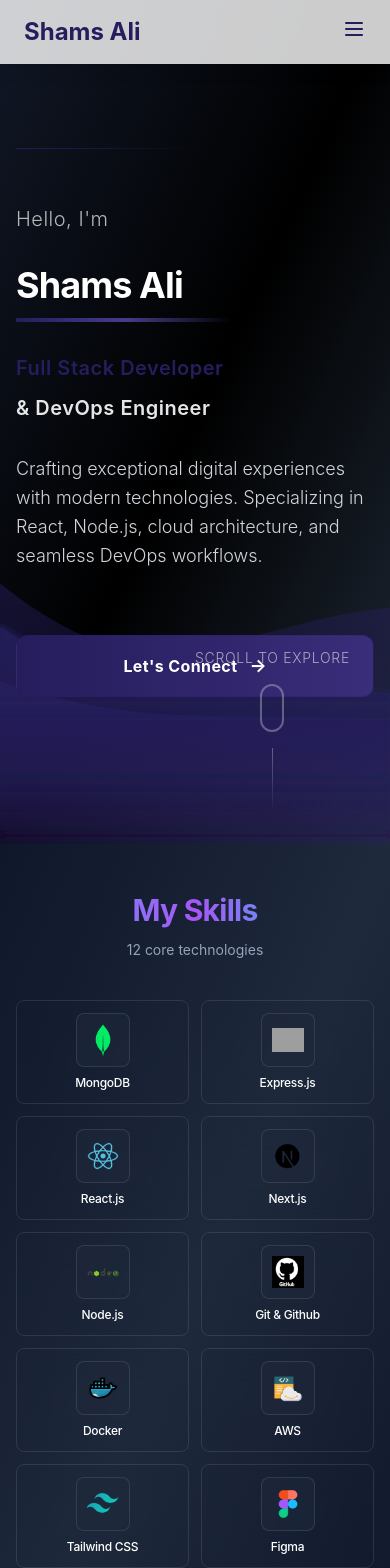
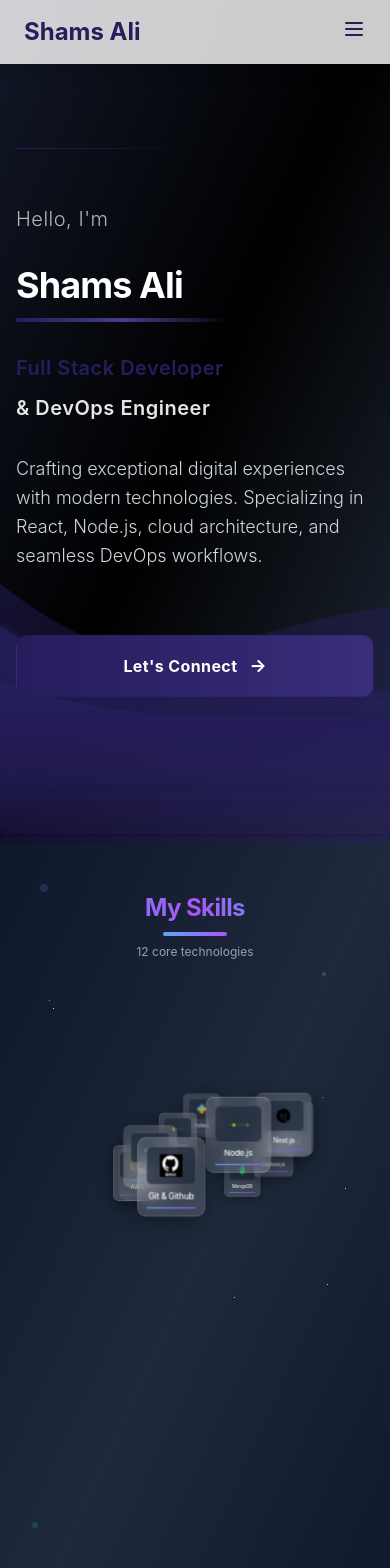
Before and after one commit to Shaikhshams17/portfolio, a Next.js app: page / in a window 390 px wide. Shown: the top 1568 px of the page. Built offline with nearby package versions, Linux system fonts and the light colour scheme; grey boxes are pictures that could not be loaded.

Commit message:
--changes for mobile

```diff
--- a/src/components/home/hero/hero.jsx
+++ b/src/components/home/hero/hero.jsx
@@ -266,47 +266,6 @@ export default function SimplifiedHeroSection() {
           <div className="hidden lg:block"></div>
         </div>
       </div>
-
-      {/* Scroll Indicator */}
-      <motion.div
-        className="absolute bottom-8 left-1/2 transform -translate-x-1/2 z-40 flex flex-col items-center"
-        initial={{ opacity: 0, y: 20 }}
-        animate={{ opacity: 1, y: 0 }}
-        transition={{ duration: 0.8, delay: 4 }}
-      >
-        <motion.div
-          className="text-white/60 text-sm mb-4 font-light tracking-wider"
-          animate={{ opacity: [0.6, 1, 0.6] }}
-          transition={{ duration: 2, repeat: Infinity, ease: "easeInOut" }}
-        >
-          SCROLL TO EXPLORE
-        </motion.div>
-
-        <motion.div
-          className="w-6 h-12 rounded-full border-2 border-white/30 relative overflow-hidden cursor-pointer group hover:border-[#251d5c]/60 transition-colors duration-300"
-          whileHover={{ scale: 1.1 }}
-        >
-          <motion.div
-            className="absolute top-2 left-1/2 transform -translate-x-1/2 w-1 h-3 bg-gradient-to-b from-[#251d5c] to-transparent rounded-full"
-            animate={{
-              y: [0, 16, 0],
-              opacity: [1, 0.3, 1]
-            }}
-            transition={{
-              duration: 2,
-              repeat: Infinity,
-              ease: "easeInOut"
-            }}
-          />
-        </motion.div>
-
-        <motion.div
-          className="w-px h-16 bg-gradient-to-b from-white/30 to-transparent mt-4"
-          initial={{ scaleY: 0 }}
-          animate={{ scaleY: 1 }}
-          transition={{ duration: 1, delay: 4.5 }}
-        />
-      </motion.div>
     </div>
   );
 }
--- a/src/components/home/skills/skills.jsx
+++ b/src/components/home/skills/skills.jsx
@@ -4,7 +4,103 @@ import { useRef, useEffect, useState, useCallback, useMemo } from "react";
 import { motion, useMotionValue, useSpring, AnimatePresence } from "framer-motion";
 import * as THREE from "three";
 
-// Simplified skill orbs with better positioning
+// Mobile-optimized skill orbs with touch interaction
+function MobileSkillOrbs({ skills }) {
+  const groupRef = useRef();
+
+  const positions = useMemo(() => {
+    return skills.map((_, index) => {
+      const angle = (index / skills.length) * Math.PI * 2;
+      const layer = Math.floor(index / 6); // 6 items per layer for mobile
+      const layerRadius = 4 - layer * 1.5; // Smaller radius for mobile
+      const x = Math.cos(angle) * layerRadius;
+      const z = Math.sin(angle) * layerRadius;
+      const y = (Math.sin(angle * 1.2) * 2) + (layer * 2);
+      return [x, y, z];
+    });
+  }, [skills.length]);
+
+  useFrame(({ clock }) => {
+    if (groupRef.current) {
+      groupRef.current.rotation.y = clock.getElapsedTime() * 0.08; // Slower rotation for mobile
+    }
+  });
+
+  return (
+    <group ref={groupRef}>
+      {skills.map((skill, index) => {
+        const [x, y, z] = positions[index];
+
+        return (
+          <Float
+            speed={1.5}
+            rotationIntensity={0.2}
+            floatIntensity={1.2}
+            key={skill.title}
+          >
+            <group position={[x, y, z]} scale={0.8}>
+              <Html center distanceFactor={8}>
+                <motion.div
+                  className="relative cursor-pointer"
+                  initial={{ opacity: 0, scale: 0 }}
+                  animate={{
+                    opacity: 1,
+                    scale: 1,
+                    transition: {
+                      delay: index * 0.1,
+                      duration: 0.8,
+                      type: "spring",
+                      stiffness: 120
+                    }
+                  }}
+                  whileTap={{
+                    scale: 0.9,
+                    transition: { type: "spring", stiffness: 400 }
+                  }}
+                >
+                  <div
+                    className="w-24 h-28 p-3 rounded-xl bg-white/15 backdrop-blur-lg border border-white/25 transition-all duration-300 group active:bg-white/20"
+                    style={{
+                      boxShadow: "0 8px 32px rgba(0, 0, 0, 0.3)"
+                    }}
+                  >
+                    {/* Icon container */}
+                    <div className="mb-2">
+                      <div className="bg-slate-800/70 p-2.5 rounded-lg border border-white/15">
+                        <img
+                          src={skill.img}
+                          alt={skill.title}
+                          className="w-8 h-8 object-contain mx-auto"
+                        />
+                      </div>
+                    </div>
+
+                    {/* Title */}
+                    <h3 className="text-white text-xs font-medium text-center mb-2">
+                      {skill.title}
+                    </h3>
+
+                    {/* Progress bar */}
+                    <div className="h-0.5 bg-slate-600/50 rounded-full overflow-hidden">
+                      <motion.div
+                        className="h-full bg-gradient-to-r from-blue-400 to-purple-500 rounded-full"
+                        initial={{ width: 0 }}
+                        animate={{ width: "100%" }}
+                        transition={{ delay: index * 0.1 + 1.2, duration: 1.2 }}
+                      />
+                    </div>
+                  </div>
+                </motion.div>
+              </Html>
+            </group>
+          </Float>
+        );
+      })}
+    </group>
+  );
+}
+
+// Desktop skill orbs (unchanged)
 function SkillOrbs({ skills, deviceSize }) {
   const groupRef = useRef();
 
@@ -132,7 +228,112 @@ function SimpleLighting() {
   );
 }
 
-// Compact desktop experience
+// Enhanced mobile experience with 3D
+function EnhancedMobile({ skills }) {
+  const [showInstructions, setShowInstructions] = useState(true);
+
+  useEffect(() => {
+    const timer = setTimeout(() => {
+      setShowInstructions(false);
+    }, 4000);
+
+    return () => clearTimeout(timer);
+  }, []);
+
+  return (
+    <div className="py-8 px-4 min-h-screen bg-gradient-to-br from-slate-900 via-slate-800 to-slate-900 relative overflow-hidden">
+      {/* Background particles */}
+      <div className="absolute inset-0 opacity-30">
+        <div className="absolute top-10 left-10 w-2 h-2 bg-blue-400 rounded-full animate-pulse" />
+        <div className="absolute top-32 right-16 w-1 h-1 bg-purple-400 rounded-full animate-pulse" style={{ animationDelay: '1s' }} />
+        <div className="absolute bottom-40 left-8 w-1.5 h-1.5 bg-cyan-400 rounded-full animate-pulse" style={{ animationDelay: '2s' }} />
+        <div className="absolute bottom-20 right-12 w-1 h-1 bg-pink-400 rounded-full animate-pulse" style={{ animationDelay: '3s' }} />
+      </div>
+
+      {/* Touch instructions overlay */}
+      <AnimatePresence>
+        {showInstructions && (
+          <motion.div
+            className="absolute top-4 left-4 right-4 z-10 text-center"
+            initial={{ opacity: 0, y: -20 }}
+            animate={{ opacity: 1, y: 0 }}
+            exit={{ opacity: 0, y: -20 }}
+            transition={{ duration: 0.6 }}
+          >
+            <div className="bg-black/40 backdrop-blur-sm rounded-lg p-3 border border-white/20">
+              <p className="text-white text-xs">
+                👆 Touch and drag to explore • Tap skills to interact
+              </p>
+            </div>
+          </motion.div>
+        )}
+      </AnimatePresence>
+
+      {/* Header */}
+      <motion.div
+        className="text-center mb-6 mt-4"
+        initial={{ opacity: 0, y: -20 }}
+        animate={{ opacity: 1, y: 0 }}
+        transition={{ duration: 0.8 }}
+      >
+        <motion.h2 className="text-2xl font-bold mb-2 bg-gradient-to-r from-blue-400 via-purple-500 to-cyan-400 bg-clip-text text-transparent">
+          My Skills
+        </motion.h2>
+        <motion.div
+          className="w-16 h-1 bg-gradient-to-r from-blue-400 to-purple-500 mx-auto rounded-full mb-2"
+          initial={{ width: 0 }}
+          animate={{ width: 64 }}
+          transition={{ delay: 0.5, duration: 0.8 }}
+        />
+        <motion.p className="text-slate-400 text-xs">
+          {skills.length} core technologies
+        </motion.p>
+      </motion.div>
+
+      {/* 3D Skills Container */}
+      <div className="relative h-96 w-full touch-manipulation">
+        <Canvas
+          camera={{ position: [0, 0, 12], fov: 70 }}
+          gl={{
+            antialias: true,
+            alpha: true,
+            powerPreference: "high-performance"
+          }}
+        >
+          <SimpleLighting />
+          <MobileSkillOrbs skills={skills} />
+          <Stars
+            radius={80}
+            depth={40}
+            count={200}
+            factor={1.5}
+            saturation={0.2}
+            fade
+            speed={0.5}
+          />
+          <OrbitControls
+            enableZoom={true}
+            minDistance={8}
+            maxDistance={20}
+            enablePan={true}
+            enableRotate={true}
+            rotateSpeed={0.8}
+            autoRotate={true}
+            autoRotateSpeed={0.5}
+            dampingFactor={0.05}
+            enableDamping={true}
+            touches={{
+              ONE: THREE.TOUCH.ROTATE,
+              TWO: THREE.TOUCH.DOLLY_PAN
+            }}
+          />
+        </Canvas>
+      </div>
+    </div>
+  );
+}
+
+// Compact desktop experience (unchanged)
 function CompactDesktop({ skills, deviceSize }) {
   const mouse = {
     x: useSpring(useMotionValue(0), { stiffness: 100, damping: 30 }),
@@ -163,9 +364,9 @@ function CompactDesktop({ skills, deviceSize }) {
         <motion.h2 className="text-4xl font-bold mb-4 bg-gradient-to-r from-blue-400 via-purple-500 to-cyan-400 bg-clip-text text-transparent">
           Technical Skills
         </motion.h2>
-        <motion.p className="text-slate-400 text-sm">
+        {/* <motion.p className="text-slate-400 text-sm">
           Hover and drag to explore • {skills.length} technologies
-        </motion.p>
+        </motion.p> */}
       </motion.div>
 
       {/* 3D Skills Container */}
@@ -212,7 +413,7 @@ function CompactDesktop({ skills, deviceSize }) {
   );
 }
 
-// Condensed tablet view
+// Condensed tablet view (unchanged)
 function CompactTablet({ skills }) {
   return (
     <div className="py-16 px-6 min-h-screen bg-gradient-to-br from-slate-900 via-slate-800 to-slate-900">
@@ -267,65 +468,6 @@ function CompactTablet({ skills }) {
                 </div>
 
                 <h3 className="text-white font-medium text-sm text-center">
-                  {skill.title}
-                </h3>
-              </div>
-            </div>
-          </motion.div>
-        ))}
-      </div>
-    </div>
-  );
-}
-
-// Streamlined mobile experience
-function StreamlinedMobile({ skills }) {
-  return (
-    <div className="py-12 px-4 min-h-screen bg-gradient-to-br from-slate-900 via-slate-800 to-slate-900">
-      {/* Header */}
-      <motion.div
-        className="text-center mb-10"
-        initial={{ opacity: 0, y: -20 }}
-        animate={{ opacity: 1, y: 0 }}
-        transition={{ duration: 0.8 }}
-      >
-        <motion.h2 className="text-3xl font-bold mb-3 bg-gradient-to-r from-blue-400 via-purple-500 to-cyan-400 bg-clip-text text-transparent">
-          My Skills
-        </motion.h2>
-        <motion.p className="text-slate-400 text-sm">
-          {skills.length} core technologies
-        </motion.p>
-      </motion.div>
-
-      {/* Tight grid */}
-      <div className="grid grid-cols-2 gap-3 max-w-sm mx-auto">
-        {skills.map((skill, index) => (
-          <motion.div
-            key={skill.title}
-            initial={{ opacity: 0, scale: 0.8 }}
-            animate={{
-              opacity: 1,
-              scale: 1,
-              transition: {
-                delay: index * 0.04,
-                duration: 0.4
-              }
-            }}
-            whileTap={{ scale: 0.95 }}
-          >
-            <div className="p-3 bg-white/8 backdrop-blur-lg border border-white/10 rounded-lg">
-              <div className="flex flex-col items-center">
-                <div className="mb-2">
-                  <div className="bg-slate-800/60 p-2.5 rounded-lg border border-white/10">
-                    <img
-                      src={skill.img}
-                      alt={skill.title}
-                      className="w-8 h-8 object-contain"
-                    />
-                  </div>
-                </div>
-
-                <h3 className="text-white font-medium text-xs text-center">
                   {skill.title}
                 </h3>
               </div>
@@ -402,7 +544,7 @@ export default function Skills() {
         exit={{ opacity: 0 }}
         transition={{ duration: 0.2 }}
       >
-        {deviceType === "mobile" && <StreamlinedMobile skills={skills} />}
+        {deviceType === "mobile" && <EnhancedMobile skills={skills} />}
         {deviceType === "tablet" && <CompactTablet skills={skills} />}
         {(deviceType === "laptop" || deviceType === "small-desktop" || deviceType === "desktop") &&
           <CompactDesktop skills={skills} deviceSize={deviceType} />
```
Also changed, not shown: src/app/layout.jsx (+10 -1 lines).
